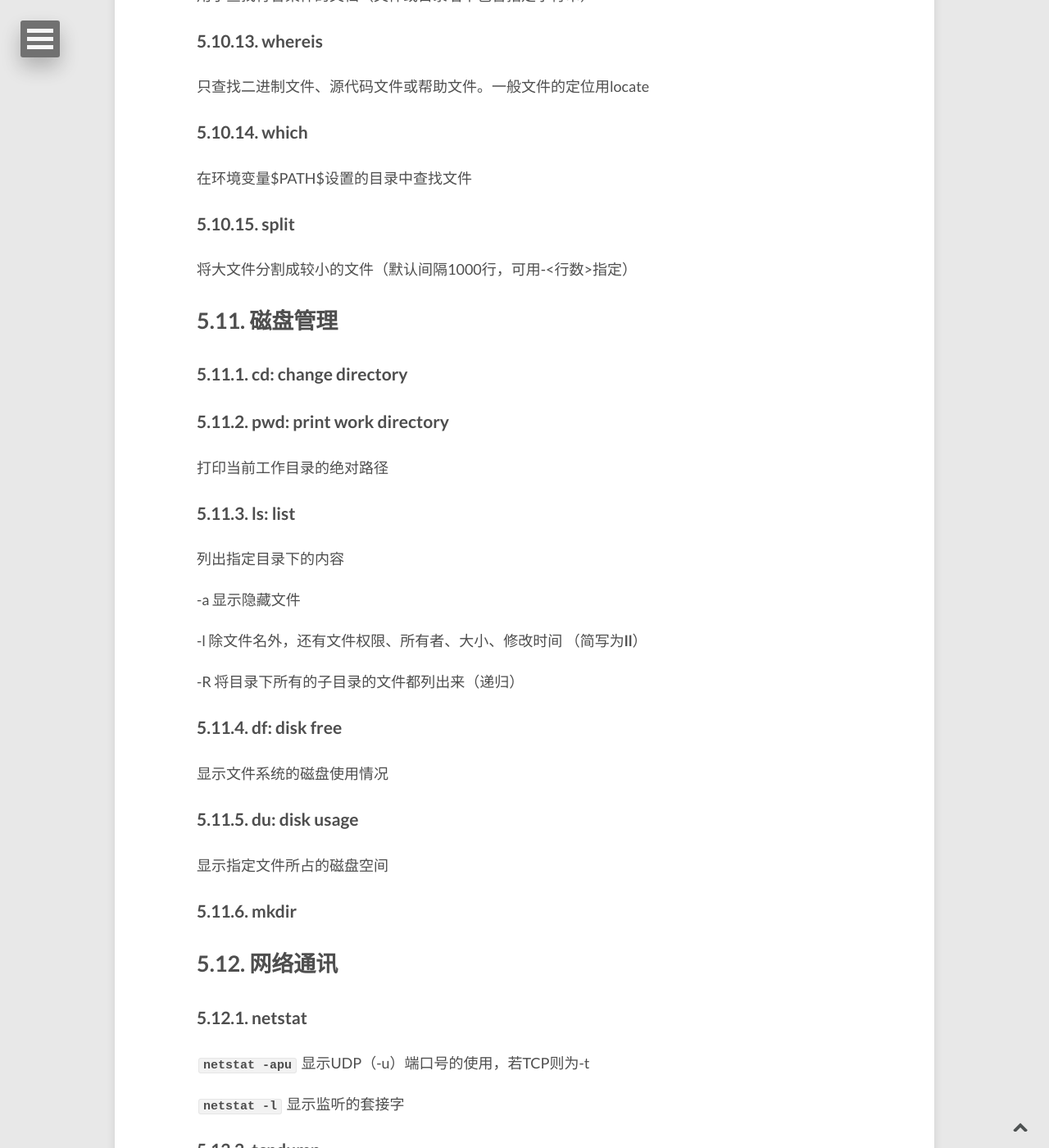
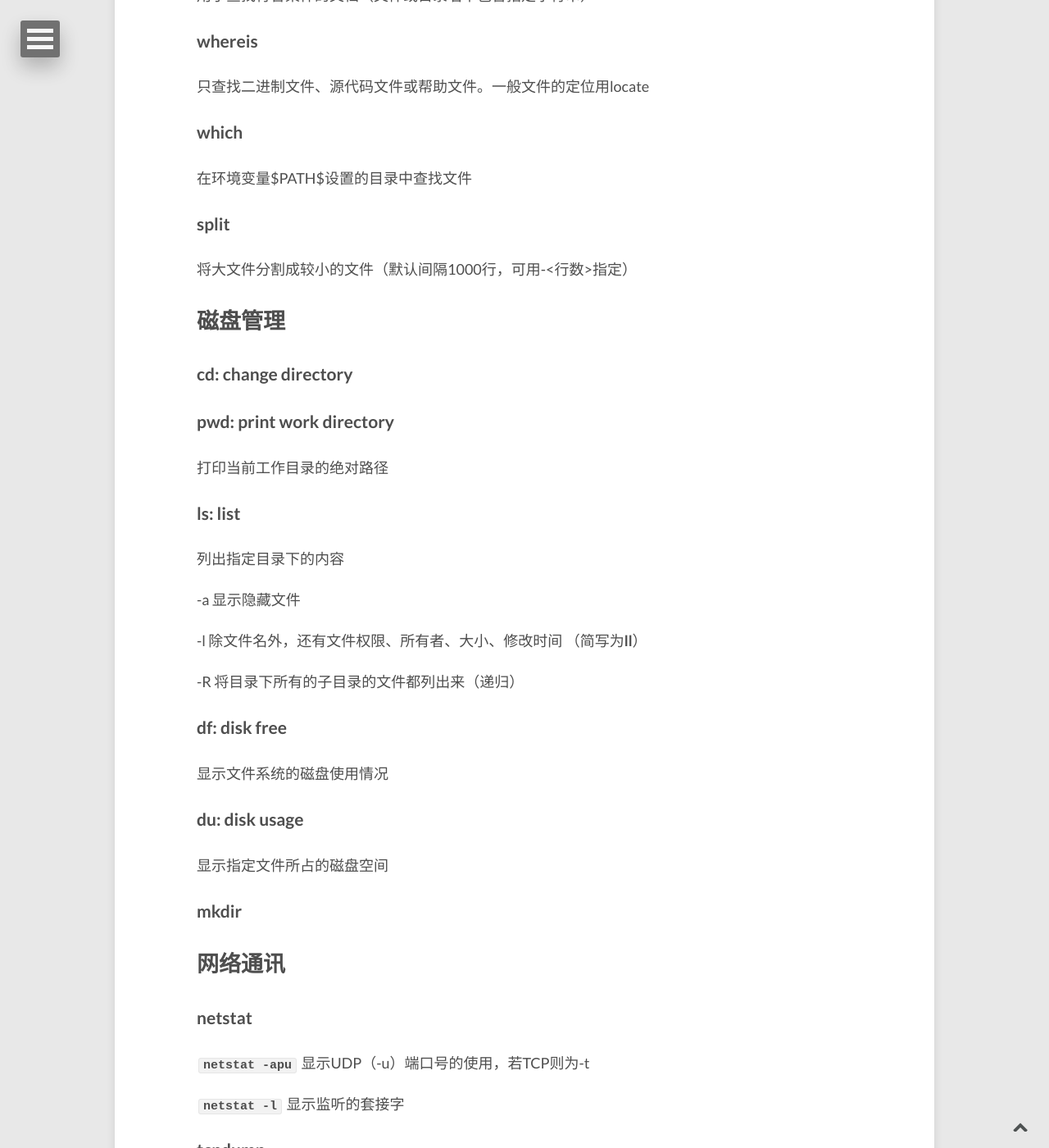
Before and after one commit to E0HYL/BLOG-OF-E0, a Jekyll site: the page built from _posts/2020-02-10-UbuntuServer.md, in a window 1280 px wide and 1400 px high, scrolled down 16799 px. Shown: the whole window at 82% size. Built offline with Jekyll 4.4.1, drawn with Linux system fonts in a browser that asks for light colours; nearby versions of some CDN libraries; comment, search, counter and statistics services are not loaded; some of the changed text lies outside the part shown.

````diff
--- a/_posts/2020-02-10-UbuntuServer.md
+++ b/_posts/2020-02-10-UbuntuServer.md
@@ -91,7 +91,7 @@
 
 <a id="toc_anchor" name="#1-SSH神器：MobaXterm"></a>
 
-# 1. SSH神器：MobaXterm
+# SSH神器：MobaXterm
 
 > Free X server for Windows with tabbed SSH terminal, telnet, RDP, VNC and X11-forwarding
 >
@@ -99,7 +99,7 @@
 
 <a id="toc_anchor" name="#11-基本场景0:[SSH](https://zhuanlan.zhihu.com/p/56341917)"></a>
 
-## 1.1. 基本场景0: [SSH](https://zhuanlan.zhihu.com/p/56341917)
+## 基本场景0: [SSH](https://zhuanlan.zhihu.com/p/56341917)
 
 > 图形化的SSH隧道管理
 >
@@ -109,11 +109,11 @@
 
 <a id="toc_anchor" name="#12-场景1:通过跳板机的远程登录"></a>
 
-## 1.2. 场景1: 通过跳板机的远程登录
+## 场景1: 通过跳板机的远程登录
 
 <a id="toc_anchor" name="#121-需求介绍"></a>
 
-### 1.2.1. 需求介绍
+### 需求介绍
 
 客户端A使用校园网IP（10.开头）；
 
@@ -123,7 +123,7 @@
 
 <a id="toc_anchor" name="#122-配置[教程](https://blog.csdn.net/xuyuqingfeng953/article/details/96180642)"></a>
 
-### 1.2.2. 配置[教程](https://blog.csdn.net/xuyuqingfeng953/article/details/96180642)
+### 配置[教程](https://blog.csdn.net/xuyuqingfeng953/article/details/96180642)
 
 ```
 Session：SSH：Network Setting：Connect through SSH gateway
@@ -131,16 +131,16 @@
 
 <a id="toc_anchor" name="#13-场景2:本地浏览器访问远程端口"></a>
 
-## 1.3. 场景2: 本地浏览器访问远程端口
+## 场景2: 本地浏览器访问远程端口
 
 <a id="toc_anchor" name="#131-需求介绍"></a>
 
-### 1.3.1. 需求介绍
+### 需求介绍
 远端服务器无浏览器界面，但希望使用jupyter notebook、tensorboard等。
 
 <a id="toc_anchor" name="#132-配置[教程](http://m.blog.sina.com.cn/s/blog_e11ac5850102xurp.html)"></a>
 
-### 1.3.2. 配置[教程](http://m.blog.sina.com.cn/s/blog_e11ac5850102xurp.html)
+### 配置[教程](http://m.blog.sina.com.cn/s/blog_e11ac5850102xurp.html)
 
 ```
 Tools：Network：MobaSSHTunnel
@@ -149,7 +149,7 @@
 
 <a id="toc_anchor" name="#2-更新CUDA版本"></a>
 
-# 2. 更新CUDA版本
+# 更新CUDA版本
 
 这里以卸载10.0，升级到10.1为例。
 
@@ -176,7 +176,7 @@
 
 <a id="toc_anchor" name="#3-VSCode:编辑远程文件"></a>
 
-# 3. VSCode: 编辑远程文件
+# VSCode: 编辑远程文件
 
 - 安装Remote-SSH插件
 
@@ -200,7 +200,7 @@
 
 <a id="toc_anchor" name="#4-Anaconda3安装OpenCV"></a>
 
-# 4. Anaconda3安装OpenCV
+# Anaconda3安装OpenCV
 
 1. 安装依赖项
 
@@ -221,11 +221,11 @@
 
 <a id="toc_anchor" name="#5-Linux常用命令"></a>
 
-# 5. Linux常用命令
+# Linux常用命令
 
 <a id="toc_anchor" name="#51-执行`.sh`文件"></a>
 
-## 5.1. 执行`.sh`文件
+## 执行`.sh`文件
 
 `.sh`文件就是文本文件，如果要执行，需要先使用`chmod a+x filename.sh`来给可执行权限；
 
@@ -233,11 +233,11 @@
 
 <a id="toc_anchor" name="#52-tar:tapearchive"></a>
 
-## 5.2. tar: tape archive
+## tar: tape archive
 
 <a id="toc_anchor" name="#521-主要选项"></a>
 
-### 5.2.1. 主要选项
+### 主要选项
 
 > -c, --create 打包
 >
@@ -257,7 +257,7 @@
 
 <a id="toc_anchor" name="#522-辅助选项"></a>
 
-### 5.2.2. 辅助选项
+### 辅助选项
 
 > -v, --verbose 详细列出处理的文件
 >
@@ -267,7 +267,7 @@
 
 <a id="toc_anchor" name="#523-压缩选项(notsupportcompressdirectly)"></a>
 
-### 5.2.3. 压缩选项 (not support compress directly)
+### 压缩选项 (not support compress directly)
 
 > -a, --auto-compress 根据归档后缀名决定
 >
@@ -305,7 +305,7 @@
 
 <a id="toc_anchor" name="#524-附：（其它）压缩/解压"></a>
 
-### 5.2.4. 附：（其它）压缩 / 解压
+### 附：（其它）压缩 / 解压
 
 * .gz
 
@@ -339,7 +339,7 @@
 
 <a id="toc_anchor" name="#53-统计目录下文件/目录个数"></a>
 
-## 5.3. 统计目录下 文件/目录 个数
+## 统计目录下 文件/目录 个数
 
 ```shell
 $ ll -R dir_name|grep ^-|wc -l
@@ -350,7 +350,7 @@
 
 <a id="toc_anchor" name="#54-实时监测命令的运行结果"></a>
 
-## 5.4. 实时监测命令的运行结果
+## 实时监测命令的运行结果
 
 -n, --interval=	周期（秒）
 
@@ -364,7 +364,7 @@
 
 <a id="toc_anchor" name="#55-kill进程"></a>
 
-## 5.5. kill进程
+## kill进程
 
 ```shell
 $ kill -u user # 杀死指定用户的所有进程
@@ -373,7 +373,7 @@
 
 <a id="toc_anchor" name="#56-修改环境变量"></a>
 
-## 5.6. 修改环境变量
+## 修改环境变量
 
 修改用户级别的环境变量`vim ~/.bashrc`（系统级别`vim /etc/profile`），写入：
 
@@ -385,7 +385,7 @@
 
 <a id="toc_anchor" name="#57-查看系统版本"></a>
 
-## 5.7. 查看系统版本
+## 查看系统版本
 
 ```shell
 $ cat /etc/issue
@@ -393,19 +393,19 @@
 
 <a id="toc_anchor" name="#58-系统管理"></a>
 
-## 5.8. 系统管理
+## 系统管理
 
 <a id="toc_anchor" name="#581-sudo:superuserdo"></a>
 
-### 5.8.1. sudo: superuser do
+### sudo: superuser do
 
 <a id="toc_anchor" name="#582-su:switchuser"></a>
 
-### 5.8.2. su: switch user
+### su: switch user
 
 <a id="toc_anchor" name="#583-用户与用户组"></a>
 
-### 5.8.3. 用户与用户组
+### 用户与用户组
 
 - 增加用户 `useradd -d /usr/username -m username`
 
@@ -425,7 +425,7 @@
 
 <a id="toc_anchor" name="#584-ps:processstatus"></a>
 
-### 5.8.4. ps: process status
+### ps: process status
 
 常用参数：-aux -ef
 
@@ -443,13 +443,13 @@
 
 <a id="toc_anchor" name="#585-nohup:nohangup"></a>
 
-### 5.8.5. nohup: no hang up
+### nohup: no hang up
 
 常和 & 符号配合，使程序在后台永久执行【用**screen**更优】
 
 <a id="toc_anchor" name="#586-screen"></a>
 
-### 5.8.6. screen
+### screen
 
 `screen -ls`
 
@@ -459,17 +459,17 @@
 
 <a id="toc_anchor" name="#587-reboot"></a>
 
-### 5.8.7. reboot
+### reboot
 
 重启（需root）
 
 <a id="toc_anchor" name="#59-文档编辑"></a>
 
-## 5.9. 文档编辑
+## 文档编辑
 
 <a id="toc_anchor" name="#591-grep:globalregularexpressionprint"></a>
 
-### 5.9.1. grep: global regular expression print
+### grep: global regular expression print
 
 -v 显示不包含匹配文本的所有行
 
@@ -479,13 +479,13 @@
 
 <a id="toc_anchor" name="#592-wc:wordcount"></a>
 
-### 5.9.2. wc: word count
+### wc: word count
 
 计算文件字数，输出三个数字分别表示行数(-l)、单词数(-w)、字节数(-c, --chars)
 
 <a id="toc_anchor" name="#593-[Vim](https://www.openvim.com/)编辑器"></a>
 
-### 5.9.3. [Vim](https://www.openvim.com/)编辑器
+### [Vim](https://www.openvim.com/)编辑器
 
 三种模式：Insert, Normal, (Visual便于选取文本)
 
@@ -536,11 +536,11 @@
 
 <a id="toc_anchor" name="#510-文件管理"></a>
 
-## 5.10. 文件管理
+## 文件管理
 
 <a id="toc_anchor" name="#5101-chown:changeowner"></a>
 
-### 5.10.1. chown: change owner
+### chown: change owner
 
 改变文件所有者，-R指定目录以及其子目录下所有文件
 
@@ -550,13 +550,13 @@
 
 <a id="toc_anchor" name="#5102-chgrp:changegroup"></a>
 
-### 5.10.2. chgrp: change group
+### chgrp: change group
 
 改变文件用户组
 
 <a id="toc_anchor" name="#5103-chmod:changemode"></a>
 
-### 5.10.3. chmod: change mode
+### chmod: change mode
 
 `chmod 777 file_name`
 * 读r=4, 写w=2, 执行x=1【rwx : 7, rw- : 6, r-x : 5】
@@ -564,7 +564,7 @@
 
 <a id="toc_anchor" name="#5104-cat:concatenate"></a>
 
-### 5.10.4. cat: concatenate
+### cat: concatenate
 
 连接文件并打印到标准输出设备上，-n由1开始对输出行编号（-b空白行不编）
 
@@ -572,7 +572,7 @@
 
 <a id="toc_anchor" name="#5105-more/less"></a>
 
-### 5.10.5. more / less
+### more / less
 
 分页浏览文件（less可随意浏览）
 
@@ -580,7 +580,7 @@
 
 <a id="toc_anchor" name="#5106-ln:link"></a>
 
-### 5.10.6. ln: link
+### ln: link
 
 为某文件在另一个位置建立同步链接。需要在不同目录用到同一文件时，不必重复占用磁盘空间。-s 创建软链接（可跨文件系统，类似于快捷方式）
 
@@ -588,25 +588,25 @@
 
 <a id="toc_anchor" name="#5107-cp:copy"></a>
 
-### 5.10.7. cp: copy
+### cp: copy
 
 复制目录时必须加**-r**
 
 <a id="toc_anchor" name="#5108-rm:remove"></a>
 
-### 5.10.8. rm: remove
+### rm: remove
 
 删除目录必须加-r，-f对只读文件也直接删除
 
 <a id="toc_anchor" name="#5109-mv:move"></a>
 
-### 5.10.9. mv: move
+### mv: move
 
 `mv source dest`
 
 <a id="toc_anchor" name="#51010-scp:securecopy"></a>
 
-### 5.10.10. scp: secure copy
+### scp: secure copy
 
 linux系统下基于ssh登录进行安全的远程文件拷贝
 
@@ -614,7 +614,7 @@
 
 <a id="toc_anchor" name="#51011-wget&curl"></a>
 
-### 5.10.11. wget & curl
+### wget & curl
 
 1. 下载文件
 
@@ -652,45 +652,45 @@
 
 <a id="toc_anchor" name="#51012-locate"></a>
 
-### 5.10.12. locate
+### locate
 
 用于查找符合条件的文档（文件或目录名中包含指定字符串）
 
 <a id="toc_anchor" name="#51013-whereis"></a>
 
-### 5.10.13. whereis
+### whereis
 
 只查找二进制文件、源代码文件或帮助文件。一般文件的定位用locate
 
 <a id="toc_anchor" name="#51014-which"></a>
 
-### 5.10.14. which
+### which
 
 在环境变量$PATH$设置的目录中查找文件
 
 <a id="toc_anchor" name="#51015-split"></a>
 
-### 5.10.15. split
+### split
 
 将大文件分割成较小的文件（默认间隔1000行，可用-<行数>指定）
 
 <a id="toc_anchor" name="#511-磁盘管理"></a>
 
-## 5.11. 磁盘管理
+## 磁盘管理
 
 <a id="toc_anchor" name="#5111-cd:changedirectory"></a>
 
-### 5.11.1. cd: change directory
+### cd: change directory
 
 <a id="toc_anchor" name="#5112-pwd:printworkdirectory"></a>
 
-### 5.11.2. pwd: print work directory
+### pwd: print work directory
 
 打印当前工作目录的绝对路径
 
 <a id="toc_anchor" name="#5113-ls:list"></a>
 
-### 5.11.3. ls: list
+### ls: list
 
 列出指定目录下的内容
 
@@ -702,27 +702,27 @@
 
 <a id="toc_anchor" name="#5114-df:diskfree"></a>
 
-### 5.11.4. df: disk free
+### df: disk free
 
 显示文件系统的磁盘使用情况
 
 <a id="toc_anchor" name="#5115-du:diskusage"></a>
 
-### 5.11.5. du: disk usage
+### du: disk usage
 
 显示指定文件所占的磁盘空间
 
 <a id="toc_anchor" name="#5116-mkdir"></a>
 
-### 5.11.6. mkdir
+### mkdir
 
 <a id="toc_anchor" name="#512-网络通讯"></a>
 
-## 5.12. 网络通讯
+## 网络通讯
 
 <a id="toc_anchor" name="#5121-netstat"></a>
 
-### 5.12.1. netstat
+### netstat
 
 `netstat -apu` 显示UDP（-u）端口号的使用，若TCP则为-t
 
@@ -730,19 +730,19 @@
 
 <a id="toc_anchor" name="#5122-tcpdump"></a>
 
-### 5.12.2. tcpdump
+### tcpdump
 
 显示TCP包信息
 
 <a id="toc_anchor" name="#5123-ifconfig"></a>
 
-### 5.12.3. ifconfig
+### ifconfig
 
 显示或设置网络设备
 
 <a id="toc_anchor" name="#513-常用符号"></a>
 
-## 5.13. 常用符号
+## 常用符号
 
 ```
 |	（管道，pipeline）上一条命令的输出，作为下一条命令的参数
@@ -761,11 +761,11 @@
 
 <a id="toc_anchor" name="#514-正则表达式"></a>
 
-## 5.14. 正则表达式
+## 正则表达式
 
 <a id="toc_anchor" name="#5141-限定符"></a>
 
-### 5.14.1. 限定符
+### 限定符
 
 ```
 *	>=0个匹配
@@ -778,7 +778,7 @@
 
 <a id="toc_anchor" name="#5142-定位符"></a>
 
-### 5.14.2. 定位符
+### 定位符
 
 ```
 ^	文本的开始
@@ -789,7 +789,7 @@
 
 <a id="toc_anchor" name="#5143-非打印字符"></a>
 
-### 5.14.3. 非打印字符
+### 非打印字符
 
 ```
 \f	换页符
@@ -803,7 +803,7 @@
 
 <a id="toc_anchor" name="#5144-其它特殊字符"></a>
 
-### 5.14.4. 其它特殊字符
+### 其它特殊字符
 
 ```
 \	转义字符
@@ -814,7 +814,7 @@
 
 <a id="toc_anchor" name="#5145-字符簇"></a>
 
-### 5.14.5. 字符簇
+### 字符簇
 
 放在一个方括号（[ ]）里，连字符（-）可表示一个范围。方括号里的^符号表示“非”。
 ```
````
Also changed, not shown: _posts/2020-06-22-GNNExplainer.md (+11 -9 lines), _posts/2020-07-24-MarchingCube.md (+8 -6 lines), _posts/2020-07-27-PossionRecon.md (+26 -24 lines).
